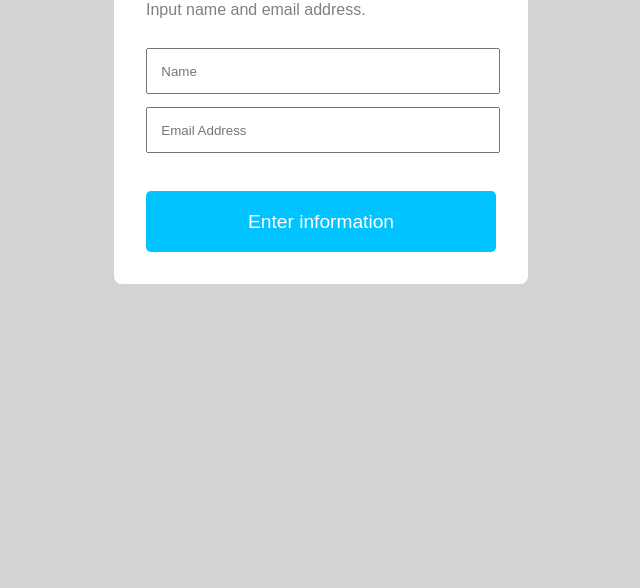
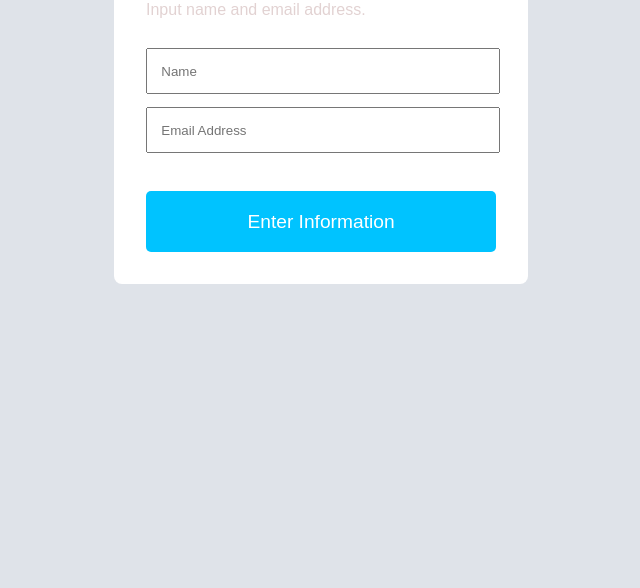
Before and after one commit to dacicus75/WebAnimation, a website: page index.html in a window 1280 px wide. Shown: the part 212-800 px from the top of the page, without its empty margins (319-959 px from the left). Drawn offline with nearby package versions, Linux system fonts and the light colour scheme.

Commit message:
styling changes

```diff
--- a/css/main.css
+++ b/css/main.css
@@ -1,6 +1,6 @@
 html,body {
     margin:0;
-    background:lightgray;
+    background:rgb(223, 227, 233);
     font-family: Arial;
 }
 
@@ -31,7 +31,7 @@ h1 {margin:0;}
     cursor:pointer;
 }
 
-p {color:gray;}
+p {color:rgb(226, 210, 210);}
 
 .msg {
     position: absolute;
--- a/index.html
+++ b/index.html
@@ -16,7 +16,7 @@
             <input type="text" placeholder="Name" class="txtfld">
             <input type="text" placeholder="Email Address" class="txtfld">
 
-            <input type="submit" value="Enter information" class="btn">
+            <input type="submit" value="Enter Information" class="btn">
         </form>
     </div>
     <script src="https://unpkg.com/popmotion/dist/popmotion.global.min.js"></script>
@@ -37,7 +37,7 @@
                 opacity: 1,
                 y: 0
             },
-            duration: 1000
+            duration: 3000
         })
 
         const myAnim2 = popmotion.keyframes({
```
